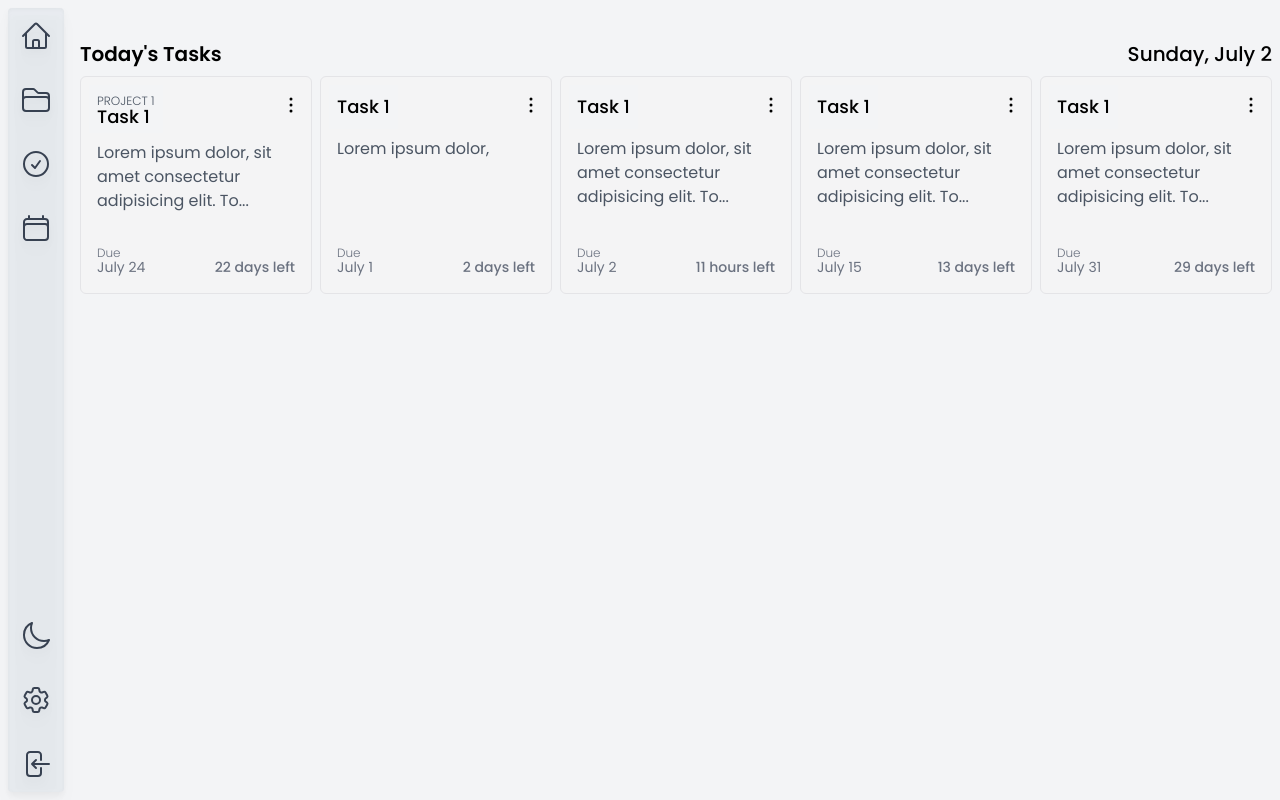
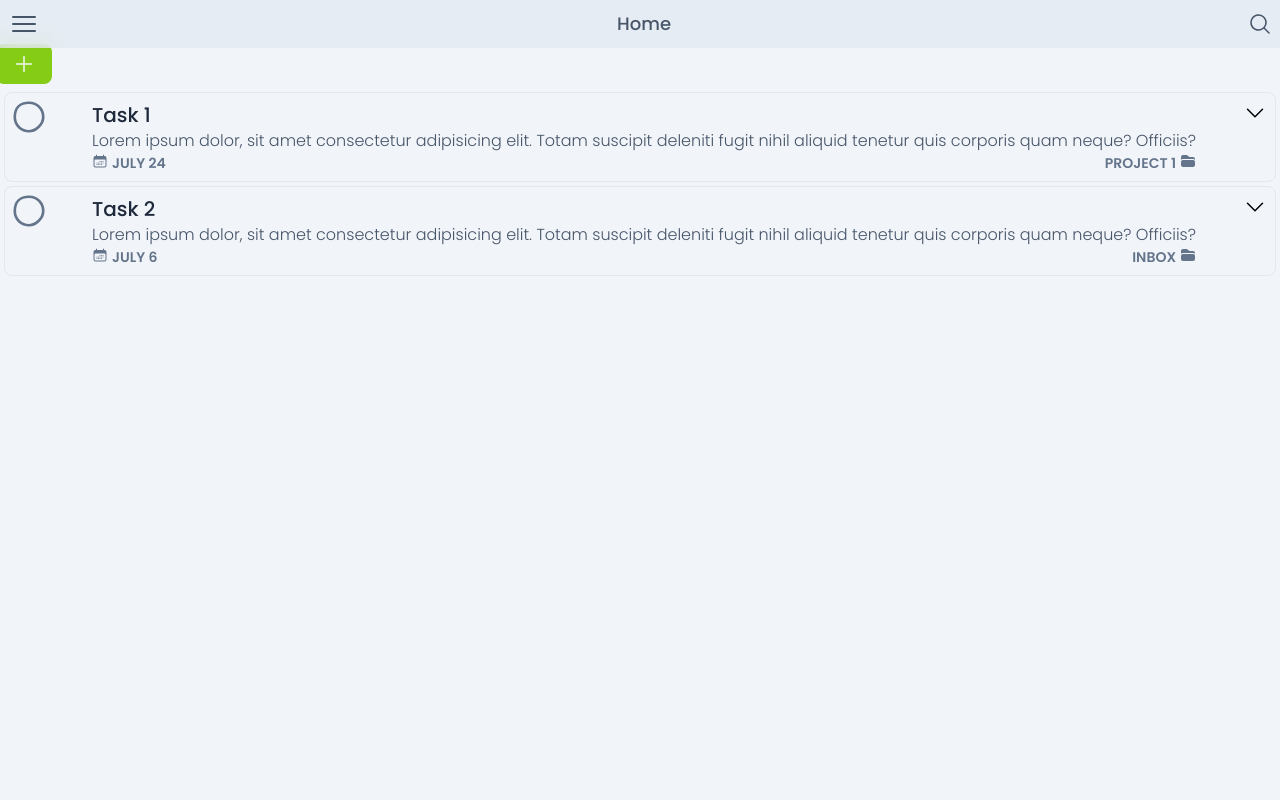
Before and after one commit to Mhirii/task-manager, a React (Vite) app in the folder frontend/: page / in a window 1280 px wide. Built offline with nearby package versions, Linux system fonts and the light colour scheme.

Commit message:
navbar + taskcard + button
replaced Sidebar with a Navbar
TaskCard is now compact
added button component

```diff
--- a/frontend/src/App.tsx
+++ b/frontend/src/App.tsx
@@ -1,14 +1,15 @@
-import Sidebar from "./components/Sidebar";
+import Navabar from "./components/Navbar";
 import "./styles/App.css";
 import Home from "./pages/Home";
 
 function App() {
   return (
-    <div className="flex flex-row">
-      <div className="h-screen sticky top-0">
-        <Sidebar />
-      </div>
+    <div className="flex flex-col">
+      <Navabar currentPage="Home" />
+      <div className="h-12 "></div>
+
       <Home />
+      <div className="h-12 "></div>
     </div>
   );
 }
--- /dev/null
+++ b/frontend/src/components/Navbar.tsx
@@ -0,0 +1,22 @@
+import { Bars3Icon, MagnifyingGlassIcon } from "@heroicons/react/24/solid";
+
+interface NavbarProps {
+  currentPage: string;
+}
+
+export default function Navbar({ currentPage }: NavbarProps) {
+  return (
+    <>
+      <header
+        className="
+      fixed top-0 left-0 w-full h-12 backdrop-blur bg-slate-200 bg-opacity-75 z-50
+      flex flex-row justify-between items-center p-2
+      "
+      >
+        <Bars3Icon className="h-8 w-8 text-slate-600" />
+        <p className="text-lg font-medium text-slate-600">{currentPage}</p>
+        <MagnifyingGlassIcon className="h-6 w-6 text-slate-600" />
+      </header>
+    </>
+  );
+}
--- a/frontend/src/components/TaskCard.tsx
+++ b/frontend/src/components/TaskCard.tsx
@@ -1,14 +1,21 @@
-import { EllipsisVerticalIcon } from "@heroicons/react/24/outline";
+import { ChevronDownIcon } from "@heroicons/react/24/outline";
+import {
+  CalendarDaysIcon,
+  CalendarIcon,
+  FolderIcon,
+} from "@heroicons/react/24/solid";
 import React, { useState } from "react";
 
 interface CardProps {
+  id: string;
   title: string;
   notes?: string;
   dueDate: string;
   project?: string;
 }
 
-const Card: React.FC<CardProps> = ({ title, notes, dueDate, project }) => {
+const Card: React.FC<CardProps> = ({ title, notes, dueDate, id, project }) => {
+  //#region Modal
   const [isModalOpen, setIsModalOpen] = useState(false);
 
   const openModal = () => {
@@ -22,97 +29,68 @@ const Card: React.FC<CardProps> = ({ title, notes, dueDate, project }) => {
 
   const shortNotes =
     (notes ?? "").length > 60 ? `${(notes ?? "").slice(0, 60)}...` : notes;
+  //#endregion
 
-  //# time left
-  const currentDate: Date = new Date();
-  const formattedDueDate: Date = new Date(dueDate);
-  const timeDiff: number = Math.abs(
-    formattedDueDate.getTime() - currentDate.getTime()
-  );
-  let timeLeft: string;
-
-  if (timeDiff < 86400000) {
-    // Less than a day (24 hours)
-    const hoursLeft: number = Math.ceil(timeDiff / (1000 * 3600));
-    timeLeft = `${hoursLeft} hour${hoursLeft !== 1 ? "s" : ""} left`;
-  } else {
-    const daysLeft: number = Math.ceil(timeDiff / (1000 * 3600 * 24));
-    timeLeft = `${daysLeft} day${daysLeft !== 1 ? "s" : ""} left`;
-  }
-
-  const date = new Date(dueDate);
+  const newdate = new Date(dueDate);
 
   const options: Intl.DateTimeFormatOptions = { day: "numeric", month: "long" };
-  const newDueDate = date.toLocaleDateString(undefined, options);
+  const newDueDate = newdate.toLocaleDateString(undefined, options);
 
   //#endregion
 
   return (
-    <div className="task-card flex justify-between">
-      <div className="flex flex-col">
-        <div className="flex flex-row justify-between">
-          {project ? (
     <div
-              className="m-2 p-2 cursor-pointer bg-gray-100 hover:brightness-95 transition-all duration-300"
-              onClick={openModal}
+      className="flex flex-row justify-between gap-2 p-2
+      bg-slate-100 rounded-lg border border-slate-200
+      hover:shadow
+      transition-all
+      "
     >
-              <h3 className="text-xs font-thin text-gray-600 uppercase ">
-                {project}
-              </h3>
-              <h3 className="text-lg font-medium leading-4">{title}</h3>
+      <div className="task-check">
+        <input type="checkbox" id={id} className="hidden" />
+        <label htmlFor={id} className="check">
+          <svg width="32px" height="32px" viewBox="0 0 18 18">
+            <path d="M 1 9 L 1 9 c 0 -5 3 -8 8 -8 L 9 1 C 14 1 17 5 17 9 L 17 9 c 0 4 -4 8 -8 8 L 9 17 C 5 17 1 14 1 9 L 1 9 Z"></path>
+            <polyline points="1 9 7 14 15 4"></polyline>
+          </svg>
+        </label>
       </div>
-          ) : (
-            <h3
-              className="text-lg font-medium m-2 p-2 bg-gray-100 hover:brightness-95 transition-all duration-300 cursor-pointer"
-              onClick={openModal}
-            >
+      <div className="content">
+        <h3 className="text-lg md:text-xl font-medium text-slate-800">
           {title}
         </h3>
-          )}
-          <div className="h-6 w-6 m-2 mt-4 cursor-pointer">
-            <EllipsisVerticalIcon />
-          </div>
-        </div>
-        <p className="text-gray-600 mb-4 mx-4 ">{shortNotes}</p>
-      </div>
-      <div className=" flex justify-between items-end mx-4 my-4">
-        <div>
-          <p className="text-gray-500 text-xs font-light -mb-1">Due</p>
-          <p className="text-gray-500 text-xs sm:text-sm font-regular leading-none">
+        <p className="text-sm md:text-base font-light text-slate-600">
+          {notes}
+        </p>
+        <div className="task-footer flex flex-row justify-between">
+          <div className="flex flex-row gap-1">
+            <CalendarDaysIcon className="h-4 w-4 text-slate-500" />
+            <p className="text-xs md:text-sm font-semibold text-slate-500 uppercase">
               {newDueDate}
             </p>
           </div>
-        <p className="text-gray-500 text-xs sm:text-sm font-medium leading-3">
-          {timeLeft}
+          <div className="flex flex-row gap-1">
+            {project ? (
+              <>
+                <p className="text-xs md:text-sm font-semibold text-slate-500 uppercase">
+                  {project}
                 </p>
-      </div>
-      {isModalOpen && (
+                <FolderIcon className="h-4 w-4 text-slate-500" />
+              </>
+            ) : (
               <>
-          <div className="fixed inset-0 flex items-center justify-center bg-gray-900 bg-opacity-75">
-            <div className="modal">
-              <div className="flex flex-col">
-                <h3 className="text-lg font-semibold mb-2">{title}</h3>
-                <p className="text-gray-600 mb-4 flex-shrink">{notes}</p>
-              </div>
-              <div className=" flex justify-between">
-                <p className="text-gray-500">Due {dueDate}</p>
-                <p className="text-gray-500 ">{timeLeft}</p>
-              </div>
-              <div className="modal-buttons p-1 mt-4 flex  justify-between flex-row-reverse">
-                <button className="bg-violet-500 px-4 py-2 rounded-md hover:brightness-95 transition-all">
-                  Finished
-                </button>
-                <button
-                  className="bg-gray-200 px-4 py-2 rounded-md hover:brightness-95 transition-all"
-                  onClick={closeModal}
-                >
-                  Close
-                </button>
+                <p className="text-sm font-semibold text-slate-500 uppercase">
+                  Inbox
+                </p>
+                <FolderIcon className="h-4 w-4 text-slate-500" />
+              </>
+            )}
           </div>
         </div>
       </div>
-        </>
-      )}
+      <div>
+        <ChevronDownIcon className="w-6" />
+      </div>
     </div>
   );
 };
--- /dev/null
+++ b/frontend/src/components/common/Button.tsx
@@ -0,0 +1,26 @@
+import { ReactNode } from "react";
+
+interface ButtonProps {
+  icon?: ReactNode;
+  label?: string;
+  className?: string;
+}
+
+export default function Button({ icon, label, className }: ButtonProps) {
+  let gap: string;
+  if (icon === undefined || label === undefined) {
+    gap = "gap-0";
+  } else {
+    gap = "gap-2";
+  }
+  return (
+    <button
+      className={`flex flex-row items-center justify-between py-2 px-4
+        bg-lime-500 rounded-lg ${gap} ${className}
+        `}
+    >
+      {icon}
+      <p className="text-xl text-slate-100">{label}</p>
+    </button>
+  );
+}
--- /dev/null
+++ b/frontend/src/components/old/TaskCard.tsx
@@ -0,0 +1,120 @@
+import { EllipsisVerticalIcon } from "@heroicons/react/24/outline";
+import React, { useState } from "react";
+
+interface CardProps {
+  title: string;
+  notes?: string;
+  dueDate: string;
+  project?: string;
+}
+
+const Card: React.FC<CardProps> = ({ title, notes, dueDate, project }) => {
+  const [isModalOpen, setIsModalOpen] = useState(false);
+
+  const openModal = () => {
+    setIsModalOpen(true);
+  };
+
+  const closeModal = (e: React.MouseEvent) => {
+    e.stopPropagation();
+    setIsModalOpen(false);
+  };
+
+  const shortNotes =
+    (notes ?? "").length > 60 ? `${(notes ?? "").slice(0, 60)}...` : notes;
+
+  //# time left
+  const currentDate: Date = new Date();
+  const formattedDueDate: Date = new Date(dueDate);
+  const timeDiff: number = Math.abs(
+    formattedDueDate.getTime() - currentDate.getTime()
+  );
+  let timeLeft: string;
+
+  if (timeDiff < 86400000) {
+    // Less than a day (24 hours)
+    const hoursLeft: number = Math.ceil(timeDiff / (1000 * 3600));
+    timeLeft = `${hoursLeft} hour${hoursLeft !== 1 ? "s" : ""} left`;
+  } else {
+    const daysLeft: number = Math.ceil(timeDiff / (1000 * 3600 * 24));
+    timeLeft = `${daysLeft} day${daysLeft !== 1 ? "s" : ""} left`;
+  }
+
+  const date = new Date(dueDate);
+
+  const options: Intl.DateTimeFormatOptions = { day: "numeric", month: "long" };
+  const newDueDate = date.toLocaleDateString(undefined, options);
+
+  //#endregion
+
+  return (
+    <div className="task-card flex justify-between">
+      <div className="flex flex-col">
+        <div className="flex flex-row justify-between">
+          {project ? (
+            <div
+              className="m-2 p-2 cursor-pointer bg-gray-100 hover:brightness-95 transition-all duration-300"
+              onClick={openModal}
+            >
+              <h3 className="text-xs font-thin text-gray-600 uppercase ">
+                {project}
+              </h3>
+              <h3 className="text-lg font-medium leading-4">{title}</h3>
+            </div>
+          ) : (
+            <h3
+              className="text-lg font-medium m-2 p-2 bg-gray-100 hover:brightness-95 transition-all duration-300 cursor-pointer"
+              onClick={openModal}
+            >
+              {title}
+            </h3>
+          )}
+          <div className="h-6 w-6 m-2 mt-4 cursor-pointer">
+            <EllipsisVerticalIcon />
+          </div>
+        </div>
+        <p className="text-gray-600 mb-4 mx-4 ">{shortNotes}</p>
+      </div>
+      <div className=" flex justify-between items-end mx-4 my-4">
+        <div>
+          <p className="text-gray-500 text-xs font-light -mb-1">Due</p>
+          <p className="text-gray-500 text-xs sm:text-sm font-regular leading-none">
+            {newDueDate}
+          </p>
+        </div>
+        <p className="text-gray-500 text-xs sm:text-sm font-medium leading-3">
+          {timeLeft}
+        </p>
+      </div>
+      {isModalOpen && (
+        <>
+          <div className="fixed inset-0 flex items-center justify-center bg-gray-900 bg-opacity-75">
+            <div className="modal">
+              <div className="flex flex-col">
+                <h3 className="text-lg font-semibold mb-2">{title}</h3>
+                <p className="text-gray-600 mb-4 flex-shrink">{notes}</p>
+              </div>
+              <div className=" flex justify-between">
+                <p className="text-gray-500">Due {dueDate}</p>
+                <p className="text-gray-500 ">{timeLeft}</p>
+              </div>
+              <div className="modal-buttons p-1 mt-4 flex  justify-between flex-row-reverse">
+                <button className="bg-violet-500 px-4 py-2 rounded-md hover:brightness-95 transition-all">
+                  Finished
+                </button>
+                <button
+                  className="bg-gray-200 px-4 py-2 rounded-md hover:brightness-95 transition-all"
+                  onClick={closeModal}
+                >
+                  Close
+                </button>
+              </div>
+            </div>
+          </div>
+        </>
+      )}
+    </div>
+  );
+};
+
+export default Card;
--- a/frontend/src/pages/Home.tsx
+++ b/frontend/src/pages/Home.tsx
@@ -1,4 +1,6 @@
+import { PlusIcon } from "@heroicons/react/24/solid";
 import TaskCard from "../components/TaskCard";
+import Button from "../components/common/Button";
 
 function Home() {
   const options: Intl.DateTimeFormatOptions = {
@@ -9,43 +11,27 @@ function Home() {
   const today = new Date().toLocaleDateString(undefined, options);
 
   return (
-    <div className="p-2 mt-8 ">
-      <div className="flex justify-between">
-        <h1 className="text-xl font-semibold mb-2">Today's Tasks</h1>
-        <h1 className="text-xl font-medium mb-2 hidden sm:inline-flex">
-          {today}
-        </h1>
-      </div>
-      <div className="grid grid-cols-1 sm:grid-cols-2 md:grid-cols-3 lg:grid-cols-4 xl:grid-cols-5 gap-2">
+    <div className=" p-1">
+      <Button
+        icon={<PlusIcon className="w-6 h-6 text-slate-100" />}
+        // label="Add"
+        className="rounded-full w-14 h-14 fixed z-10 bottom-2 right-2
+        md:rounded-lg md:w-auto md:h-auto md:relative  "
+      />
+
+      <div className="grid grid-cols-1 gap-1">
         <TaskCard
           title="Task 1"
           notes="Lorem ipsum dolor, sit amet consectetur adipisicing elit. Totam suscipit deleniti fugit nihil aliquid tenetur quis corporis quam neque? Officiis?"
           dueDate="2023-07-24"
           project="project 1"
+          id="1"
         />
         <TaskCard
-          title="Task 1"
-          notes="Lorem ipsum dolor,
-         "
-          dueDate="2023-07-01"
-        />
-        <TaskCard
-          title="Task 1"
-          notes="Lorem ipsum dolor, sit amet consectetur adipisicing elit. Totam suscipit deleniti fugit nihil aliquid tenetur quis corporis quam neque? Officiis?
-         "
-          dueDate="2023-07-02"
-        />
-        <TaskCard
-          title="Task 1"
-          notes="Lorem ipsum dolor, sit amet consectetur adipisicing elit. Totam suscipit deleniti fugit nihil aliquid tenetur quis corporis quam neque? Officiis?
-         "
-          dueDate="2023-07-15"
-        />
-        <TaskCard
-          title="Task 1"
-          notes="Lorem ipsum dolor, sit amet consectetur adipisicing elit. Totam suscipit deleniti fugit nihil aliquid tenetur quis corporis quam neque? Officiis?
-         "
-          dueDate="2023-07-31"
+          title="Task 2"
+          notes="Lorem ipsum dolor, sit amet consectetur adipisicing elit. Totam suscipit deleniti fugit nihil aliquid tenetur quis corporis quam neque? Officiis?"
+          id="2"
+          dueDate="2023-07-06"
         />
       </div>
     </div>
--- a/frontend/src/styles/fonts.css
+++ /dev/null
@@ -1,25 +0,0 @@
-@font-face {
-  font-family: 'Poppins';
-  src: url('fonts/Poppins-Light.ttf') format('truetype');
-  font-weight: 300;
-}
-@font-face {
-  font-family: 'Poppins';
-  src: url('fonts/Poppins-Regular.ttf') format('truetype');
-  font-weight: 400;
-}
-@font-face {
-  font-family: 'Poppins';
-  src: url('fonts/Poppins-Medium.ttf') format('truetype');
-  font-weight: 500;
-}
-@font-face {
-  font-family: 'Poppins';
-  src: url('fonts/Poppins-SemiBold.ttf') format('truetype');
-  font-weight: 600;
-}
-@font-face {
-  font-family: 'Poppins';
-  src: url('fonts/Poppins-Bold.ttf') format('truetype');
-  font-weight: 700;
-}
--- a/frontend/src/styles/index.css
+++ b/frontend/src/styles/index.css
@@ -3,7 +3,7 @@
 @tailwind utilities;
 
 :root {
-@apply bg-gray-100
+@apply bg-slate-100
 }
 
 /* #region fonts*/
@@ -47,23 +47,72 @@ h1 {
 }
 
 .sidebar-item{
-  @apply w-12 h-12 p-2 rounded bg-zinc-50 bg-opacity-0 text-gray-700 flex justify-center items-center  transition-all
+  @apply w-12 h-12 p-2 rounded bg-slate-50 bg-opacity-0 text-slate-700 flex justify-center items-center  transition-all
   hover:bg-opacity-90 hover:shadow-sm hover:text-teal-500
   focus:bg-opacity-90 focus:shadow-sm outline-none
 }
 
 
-.task-card{
-  @apply flex flex-col
-  bg-zinc-100 rounded-md  w-auto max-h-64 border border-zinc-200
-  hover:shadow-lg
-  transition-all
-  lg:max-w-xs
-}
 
 .modal{
   @apply bg-white p-4 rounded-md w-80 h-fit
 }
 .seperator{
-  @apply border-t border-gray-300 my-4
+  @apply border-t border-slate-300 my-4
 }
+
+
+
+.task-check .check {
+  cursor: pointer;
+  position: relative;
+  margin: auto;
+  width: 18px;
+  height: 18px;
+  -webkit-tap-highlight-color: transparent;
+  transform: translate3d(0, 0, 0);
+}
+.task-check .check svg {
+  position: relative;
+  z-index: 1;
+  fill: none;
+  stroke-linecap: round;
+  stroke-linejoin: round;
+  stroke-width: 1.5;
+  transform: translate3d(0, 0, 0);
+  transition: all 0.2s ease;
+  @apply stroke-slate-500
+}
+
+.task-check .check svg path {
+  stroke-dasharray: 60;
+  stroke-dashoffset: 0;
+}
+
+.task-check .check svg polyline {
+  stroke-dasharray: 22;
+  stroke-dashoffset: 66;
+}
+
+.task-check .check:hover:before {
+  opacity: 1;
+}
+
+.task-check .check:hover svg {
+  @apply stroke-lime-500
+}
+
+.task-check input[type="checkbox"]:checked + .check svg {
+  @apply stroke-lime-500
+}
+
+.task-check input[type="checkbox"]:checked + .check svg path {
+  stroke-dashoffset: 60;
+  transition: all 0.3s linear;
+}
+
+.task-check input[type="checkbox"]:checked + .check svg polyline {
+  stroke-dashoffset: 42;
+  transition: all 0.2s linear;
+  transition-delay: 0.15s;
+}
```
Lines whose indentation alone changed are shown as unchanged.
